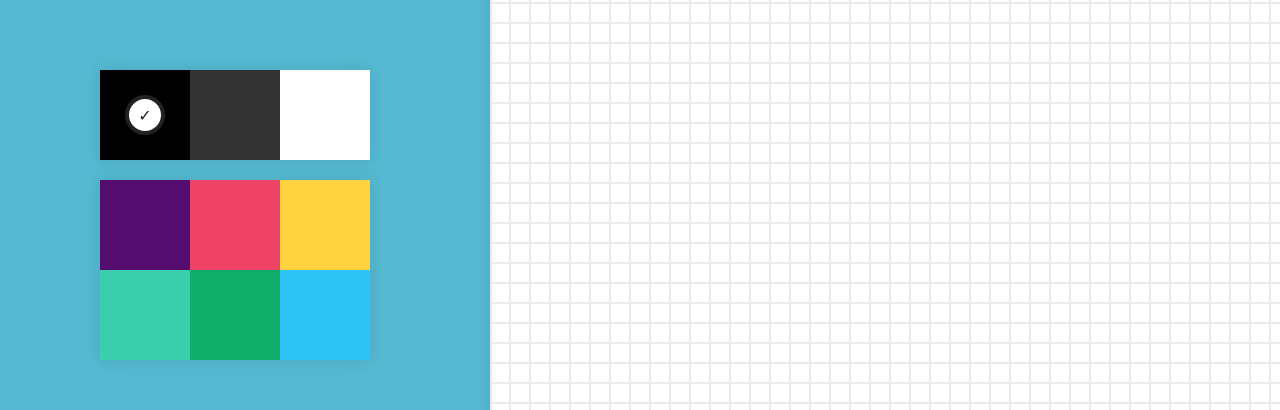
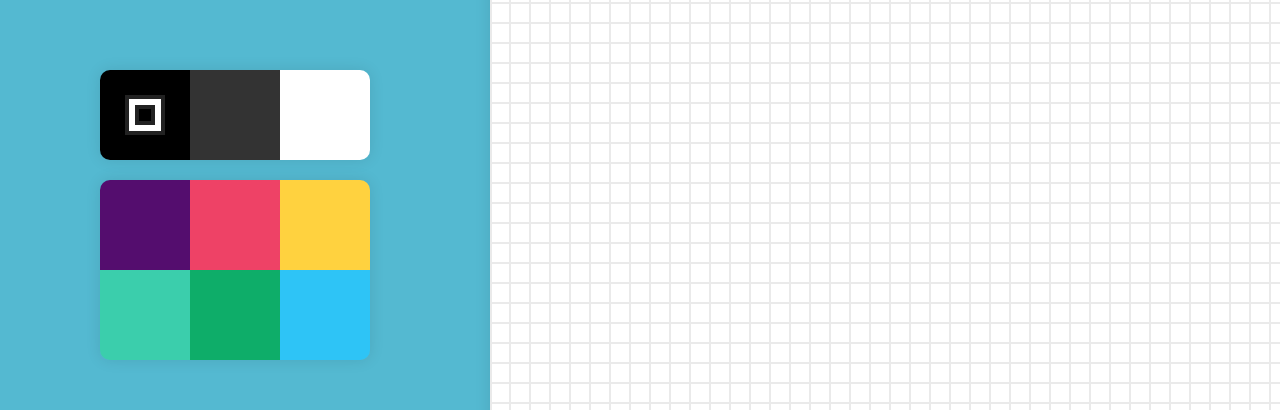
Before and after one commit to luketmillar/pixel-draw, a React (Create React App) app: page / in a window 1280 px wide. Shown: the part 337-747 px from the top of the page. Built offline with nearby package versions, Linux system fonts and the light colour scheme.

Commit message:
No color picker when erasing.

```diff
--- a/src/Canvas/ColorPicker/index.tsx
+++ b/src/Canvas/ColorPicker/index.tsx
@@ -1,21 +1,26 @@
 import React from 'react'
 import ToolStack, { useCurrentTool } from '../Tools/ToolStack'
+import EraseTool from '../Tools/EraseTool'
 
 const Tools = () => {
+    const tool = useCurrentTool()
     const setColor = (color: string) => {
         if (ToolStack.currentTool) {
             ToolStack.currentTool.penColor = color
         }
     }
+    if (tool === EraseTool) {
+        return null
+    }
     return (
         <>
-            <div style={{ display: 'flex', boxShadow: '0px 0px 15px rgba(0,0,0,0.1)' }}>
+            <div style={{ display: 'flex', boxShadow: '0px 0px 15px rgba(0,0,0,0.1)', borderRadius: 10, overflow: 'hidden' }}>
                 <ColorSquare color="#000" onSelect={setColor} />
                 <ColorSquare color="#333" onSelect={setColor} />
                 <ColorSquare color="#FFF" onSelect={setColor} />
             </div>
             <div style={{ height: 20 }} />
-            <div style={{ boxShadow: '0px 0px 15px rgba(0,0,0,0.1)' }}>
+            <div style={{ boxShadow: '0px 0px 15px rgba(0,0,0,0.1)', borderRadius: 10, overflow: 'hidden' }}>
                 <div style={{ display: 'flex' }}>
                     <ColorSquare color="#540d6e" onSelect={setColor} />
                     <ColorSquare color="#ee4266" onSelect={setColor} />
@@ -41,7 +46,9 @@ const ColorSquare = ({ color, onSelect }: { color: string, onSelect: (color: str
     const selected = currentColor === color
     return (
         <div style={{ width: 90, height: 90, backgroundColor: color, display: 'flex', alignItems: 'center', justifyContent: 'center' }} onClick={() => onSelect(color)}>
-            {selected && <div style={{ width: 40, height: 40, backgroundColor: 'white', border: '4px solid #222', color: '#222', borderRadius: 40, display: 'flex', alignItems: 'center', justifyContent: 'center' }}>✓</div>}
+            {selected && <div style={{ width: 40, height: 40, backgroundColor: 'white', border: '4px solid #222', color: '#222', display: 'flex', alignItems: 'center', justifyContent: 'center' }}>
+                <div style={{ width: 20, height: 20, backgroundColor: color, border: '4px solid #222', }} />
+            </div>}
         </div>
     )
 }
```
